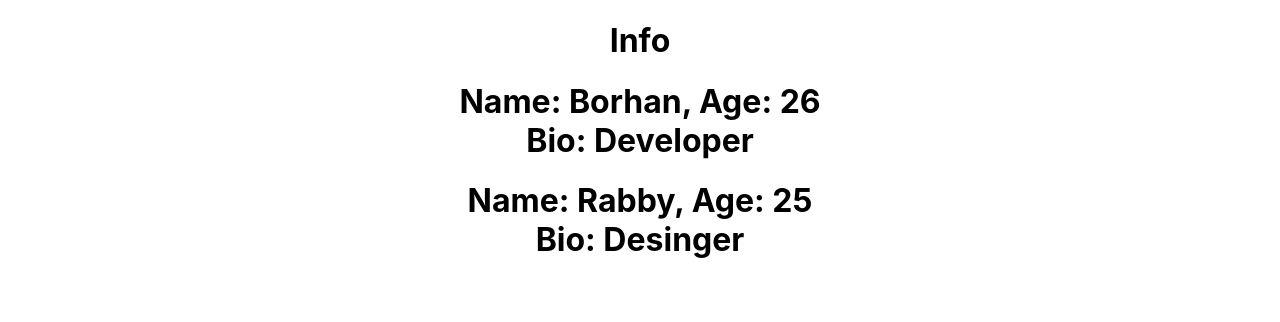
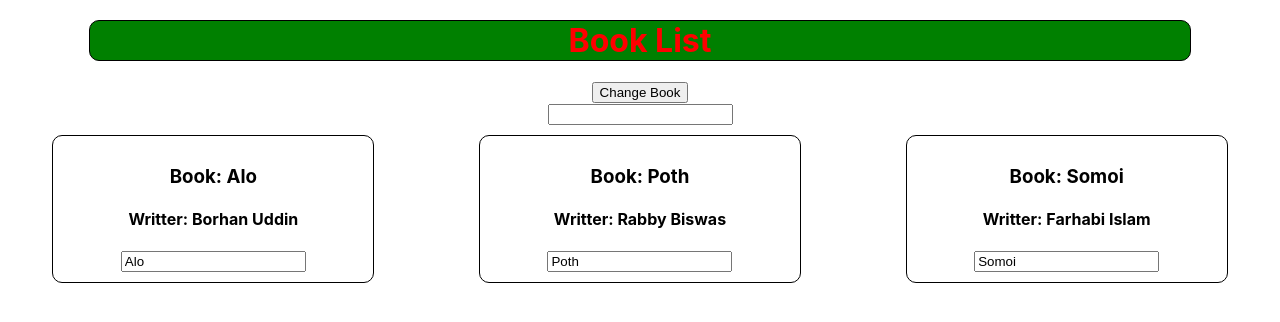
Before and after one commit to wapborhan/book_list-react, a React (Create React App) app: page / in a window 1280 px wide. Shown: the top 322 px of the page. Built offline with nearby package versions, Linux system fonts and the light colour scheme.

Commit message:
book file add

```diff
--- a/src/App.css
+++ b/src/App.css
@@ -1,7 +1,12 @@
 .App {
   text-align: center;
+
 }
-
+.booklist{
+  display: flex;
+  justify-content: space-between;
+  flex-wrap: nowrap;
+}
 .App-logo {
   height: 40vmin;
   pointer-events: none;
--- a/src/App.js
+++ b/src/App.js
@@ -1,6 +1,7 @@
 import "./App.css";
 import React from "react";
 import Person from "./component/Person";
+import Book from "./component/Book";
 import { Component } from "react/cjs/react.production.min";
 //Funtion Component
 // function App() {
@@ -21,17 +22,87 @@ import { Component } from "react/cjs/react.production.min";
 //}
 
 //Class Component
+// class App extends Component {
+//   render() {
+//     return (
+//       <div className="App">
+//         <h1>Info's</h1>
+//         <Person name="Borhan" age="26">
+//           Developer
+//         </Person>
+//         <Person name="Rabby" age="25">
+//           Desinger
+//         </Person>
+//       </div>
+//     );
+//   }
+// }
+
 class App extends Component {
+  // state
+  state = {
+    books: [
+      { bookName: "Alo", writter: "Borhan Uddin" },
+      { bookName: "Poth", writter: "Rabby Biswas" },
+      { bookName: "Somoi", writter: "Farhabi Islam" },
+    ],
+    otherProp: "I am other Prop",
+  };
+  changebookState = (newBook) => {
+    this.setState({
+      books: [
+        { bookName: newBook, writter: "Borhan Uddin" },
+        { bookName: "Amader somoi", writter: "Rabby Biswas" },
+        { bookName: "Polish", writter: "Farhabi Islam" },
+      ],
+    });
+  };
+
+  changeInput = (event) => {
+    this.setState({
+      books: [
+        { bookName: event.target.value, writter: "Borhan Uddin" },
+        { bookName: "Poth", writter: "Rabby Biswas" },
+        { bookName: "Somoi", writter: "Farhabi Islam" },
+      ],
+    });
+  };
+
   render() {
+    const style = {
+      border: "1px solid #000",
+      borderRadius: "10px",
+      backgroundColor: "green",
+      color: "red",
+      width: "1100px",
+      margin: "20px auto",
+    };
     return (
       <div className="App">
-        <h1>Info</h1>
-        <Person name="Borhan" age="26">
-          Developer
-        </Person>
-        <Person name="Rabby" age="25">
-          Desinger
-        </Person>
+        <h1 style={style}>Book List</h1>
+        <button
+          onClick={this.changebookState.bind(this, "Sukher Paira Koire??")}
+        >
+          Change Book
+        </button>
+        <br></br>
+        <input type="text" onChange={this.changeInput} />
+        <div className="booklist">
+          <Book
+            bookName={this.state.books[0].bookName}
+            writter={this.state.books[0].writter}
+            changeInpt={this.changeInput}
+          />
+          <Book
+            bookName={this.state.books[1].bookName}
+            writter={this.state.books[1].writter}
+          />
+          <Book
+            bookName={this.state.books[2].bookName}
+            writter={this.state.books[2].writter}
+            change={this.changebookState}
+          />
+        </div>
       </div>
     );
   }
--- /dev/null
+++ b/src/component/Book.js
@@ -0,0 +1,14 @@
+import React from "react";
+import "../stylesheets/Book.css";
+
+const Book = (props) => {
+  return (
+    <div className="book-item">
+      <h3 onClick={props.change}>Book: {props.bookName}</h3>
+      <h4>Writter: {props.writter}</h4>
+      <input type="text" onChange={props.changeInpt} value={props.bookName} />
+    </div>
+  );
+};
+
+export default Book;
--- /dev/null
+++ b/src/stylesheets/Book.css
@@ -0,0 +1,7 @@
+.book-item{
+  padding: 10px ;
+  margin: 10px auto;
+  border-radius: 10px;
+  border:1px solid;
+  width: 300px;
+}
```
